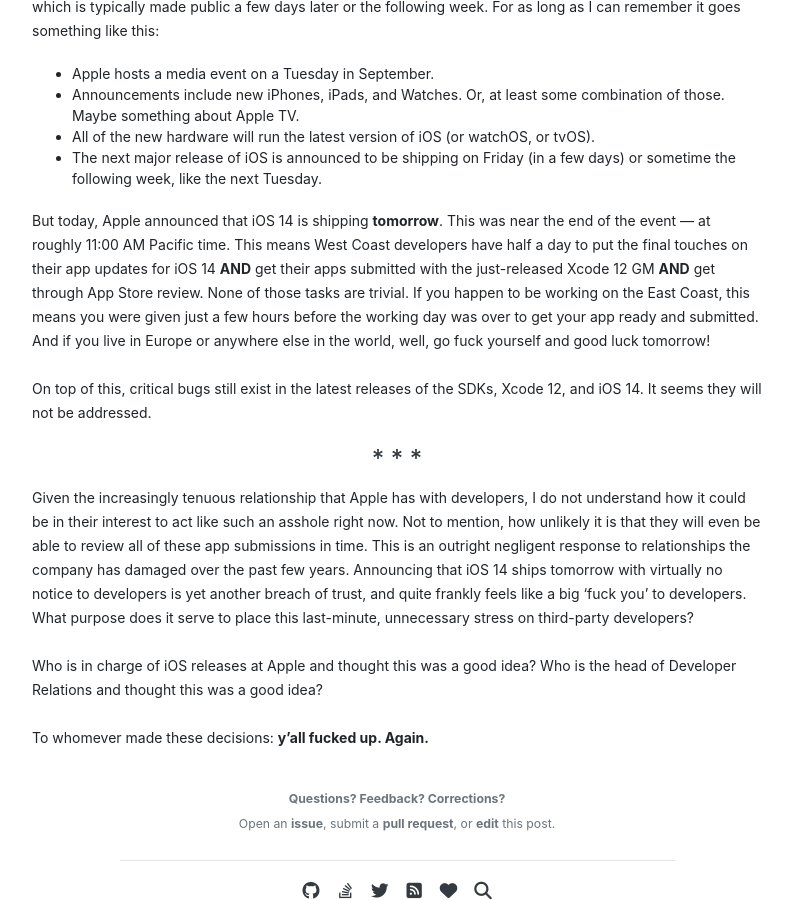
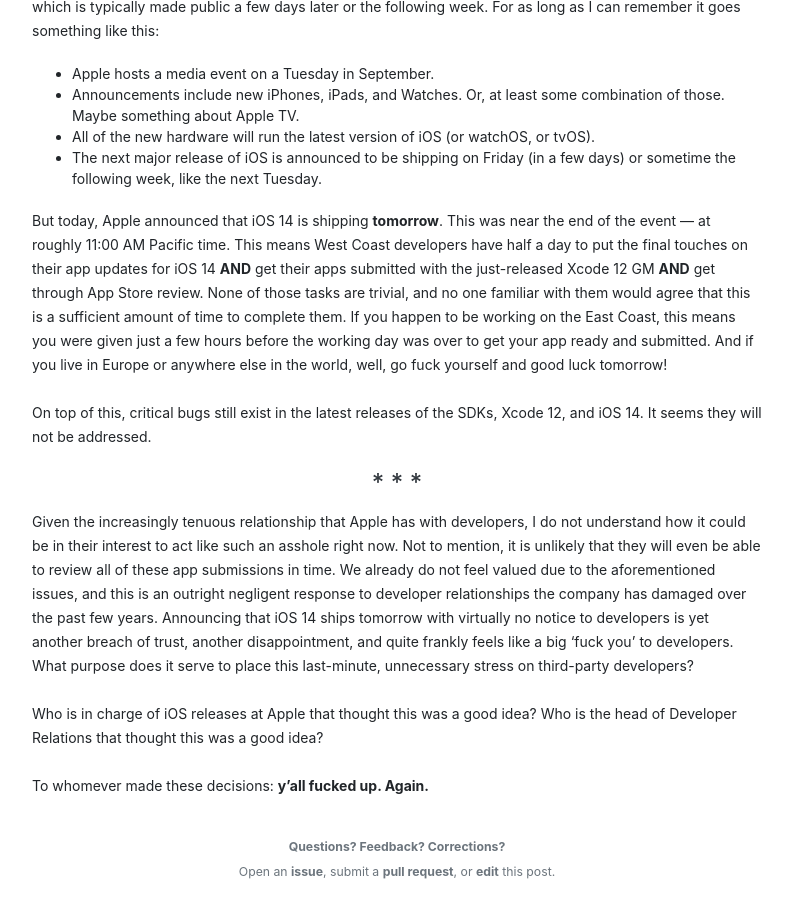
Before and after one commit to jessesquires/jessesquires.com, a Jekyll site: the page built from _posts/2020-09-15-why-is-apple-acting-like-an-asshole.md, in a window 1280 px wide and 900 px high, scrolled down 584 px. Shown: the whole window, without its empty margins (243-1035 px from the left). Built offline with Jekyll 4.4.1, drawn with Linux system fonts in a browser that asks for light colours; nearby versions of some CDN libraries; library files that are not in the unit come from our copies.

Commit message:
[edit] minor post edits

```diff
--- a/_posts/2020-09-15-why-is-apple-acting-like-an-asshole.md
+++ b/_posts/2020-09-15-why-is-apple-acting-like-an-asshole.md
@@ -21,14 +21,14 @@
 - All of the new hardware will run the latest version of iOS (or watchOS, or tvOS).
 - The next major release of iOS is announced to be shipping on Friday (in a few days) or sometime the following week, like the next Tuesday.
 
-But today, Apple announced that iOS 14 is shipping **tomorrow**. This was near the end of the event &mdash; at roughly 11:00 AM Pacific time. This means West Coast developers have half a day to put the final touches on their app updates for iOS 14 **AND** get their apps submitted with the just-released Xcode 12 GM **AND** get through App Store review. None of those tasks are trivial. If you happen to be working on the East Coast, this means you were given just a few hours before the working day was over to get your app ready and submitted. And if you live in Europe or anywhere else in the world, well, go fuck yourself and good luck tomorrow!
+But today, Apple announced that iOS 14 is shipping **tomorrow**. This was near the end of the event &mdash; at roughly 11:00 AM Pacific time. This means West Coast developers have half a day to put the final touches on their app updates for iOS 14 **AND** get their apps submitted with the just-released Xcode 12 GM **AND** get through App Store review. None of those tasks are trivial, and no one familiar with them would agree that this is a sufficient amount of time to complete them. If you happen to be working on the East Coast, this means you were given just a few hours before the working day was over to get your app ready and submitted. And if you live in Europe or anywhere else in the world, well, go fuck yourself and good luck tomorrow!
 
 On top of this, critical bugs still exist in the latest releases of the SDKs, Xcode 12, and iOS 14. It seems they will not be addressed.
 
 {% include break.html %}
 
-Given the increasingly tenuous relationship that Apple has with developers, I do not understand how it could be in their interest to act like such an asshole right now. Not to mention, how unlikely it is that they will even be able to review all of these app submissions in time. This is an outright negligent response to relationships the company has damaged over the past few years. Announcing that iOS 14 ships tomorrow with virtually no notice to developers is yet another breach of trust, and quite frankly feels like a big 'fuck you' to developers. What purpose does it serve to place this last-minute, unnecessary stress on third-party developers?
+Given the increasingly tenuous relationship that Apple has with developers, I do not understand how it could be in their interest to act like such an asshole right now. Not to mention, it is unlikely that they will even be able to review all of these app submissions in time. We already do not feel valued due to the aforementioned issues, and this is an outright negligent response to developer relationships the company has damaged over the past few years. Announcing that iOS 14 ships tomorrow with virtually no notice to developers is yet another breach of trust, another disappointment, and quite frankly feels like a big 'fuck you' to developers. What purpose does it serve to place this last-minute, unnecessary stress on third-party developers?
 
-Who is in charge of iOS releases at Apple and thought this was a good idea? Who is the head of Developer Relations and thought this was a good idea?
+Who is in charge of iOS releases at Apple that thought this was a good idea? Who is the head of Developer Relations that thought this was a good idea?
 
 To whomever made these decisions: **y'all fucked up. Again.**
```
